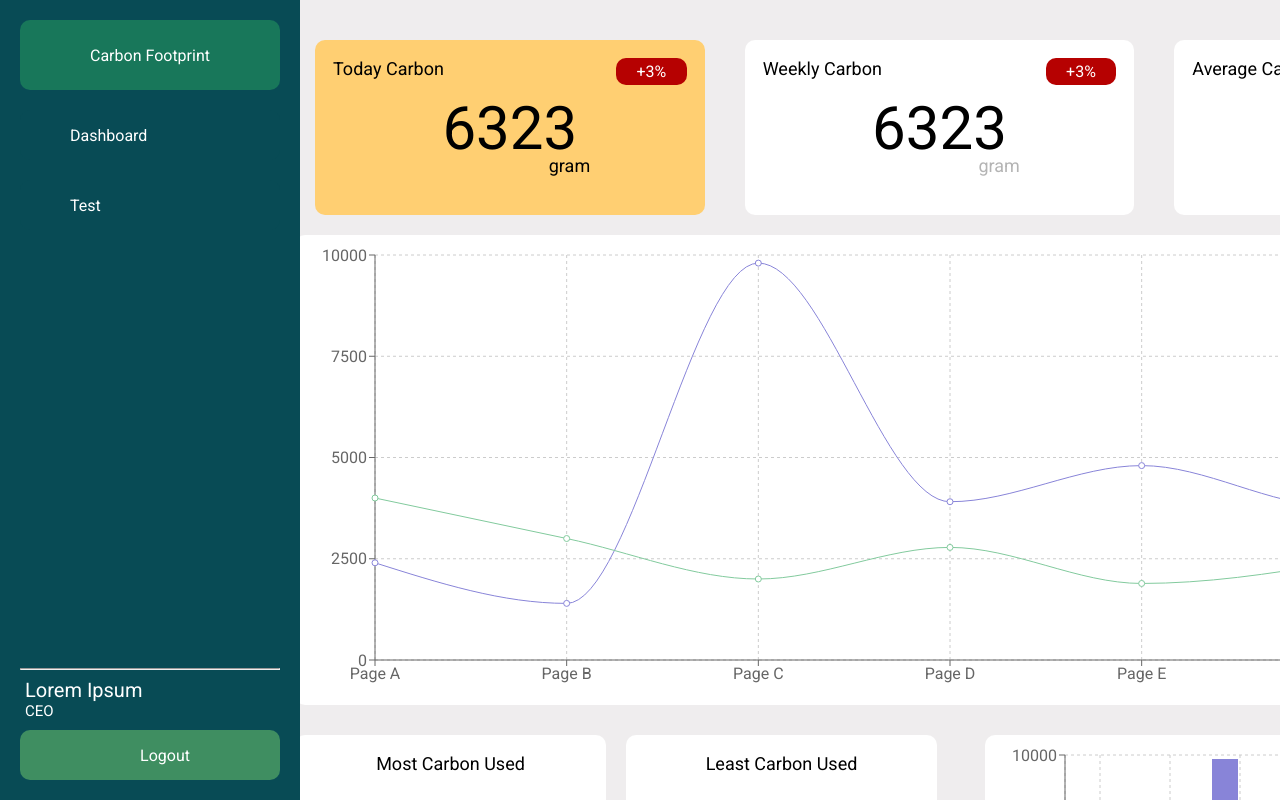
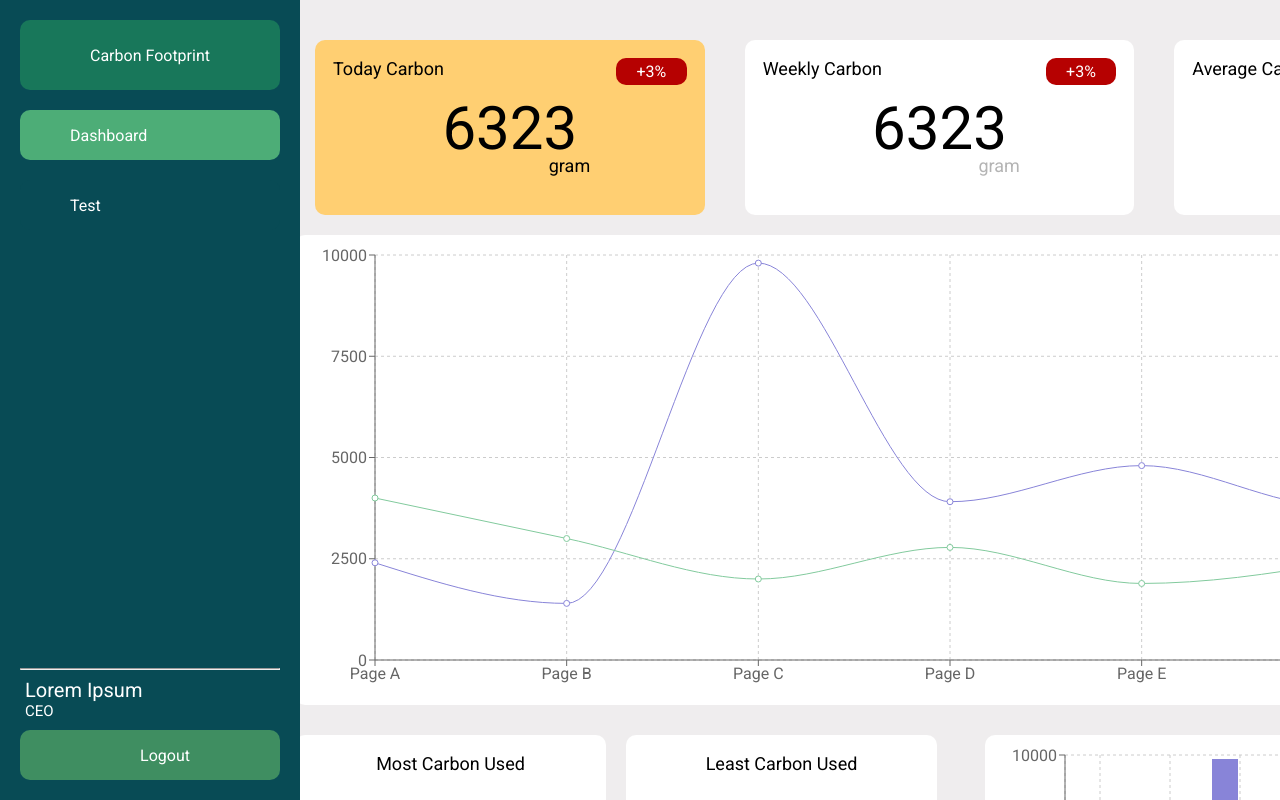
Before and after one commit to Perth27413/Cassandra, a Next.js app: page / in a window 1280 px wide. Shown: the top 800 px of the page. Built offline with nearby package versions, Linux system fonts and the light colour scheme.

Commit message:
add active class to sidebar

```diff
--- a/components/general-components/Sidebar.scss
+++ b/components/general-components/Sidebar.scss
@@ -54,7 +54,7 @@
                 display: flex;
                 align-items: center;
             }
-            &:hover{
+            &:hover, &.active {
                 background-color:#4dad77;
                 cursor: pointer;
             }
--- a/components/general-components/Sidebar.tsx
+++ b/components/general-components/Sidebar.tsx
@@ -16,12 +16,14 @@ class Sidebar extends React.PureComponent<IProps, IState> {
         {
           title: "Dashboard",
           path: "",
-          url: ""
+          url: "",
+          active: true
         },
         {
           title: "Test",
           path: "",
-          url: ""
+          url: "",
+          active: false
         }
       ]
     }
@@ -42,7 +44,7 @@ class Sidebar extends React.PureComponent<IProps, IState> {
           </div>
           {this.state.menu_list.map((item, index) => {
             return(
-          <div key={index} className="menu-list">
+          <div key={index} className={`menu-list ${item.active ? 'active' : ''}`}>
             <div className="logo-menu">
               <em className="far fa-chart-bar"></em>
             </div>
```
